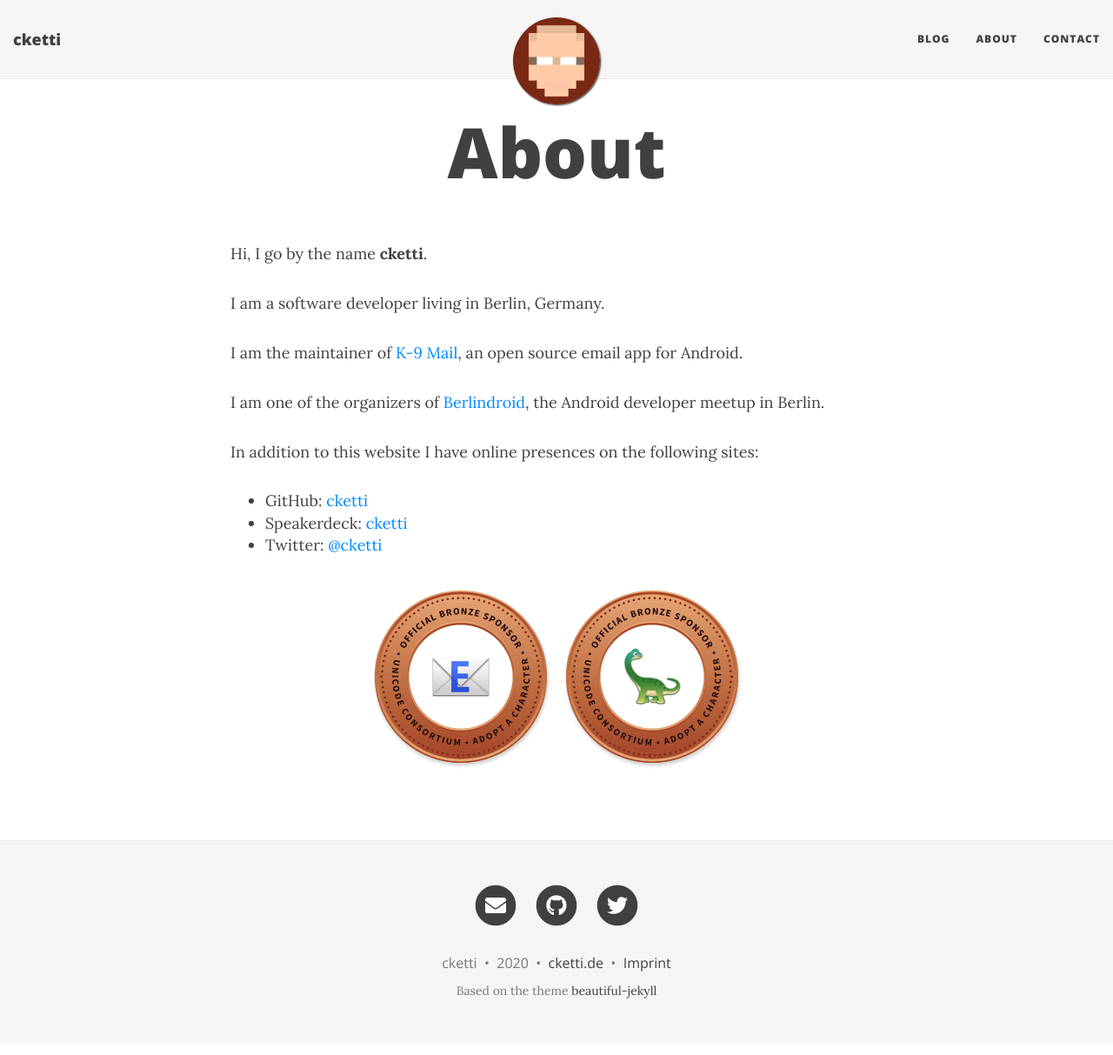
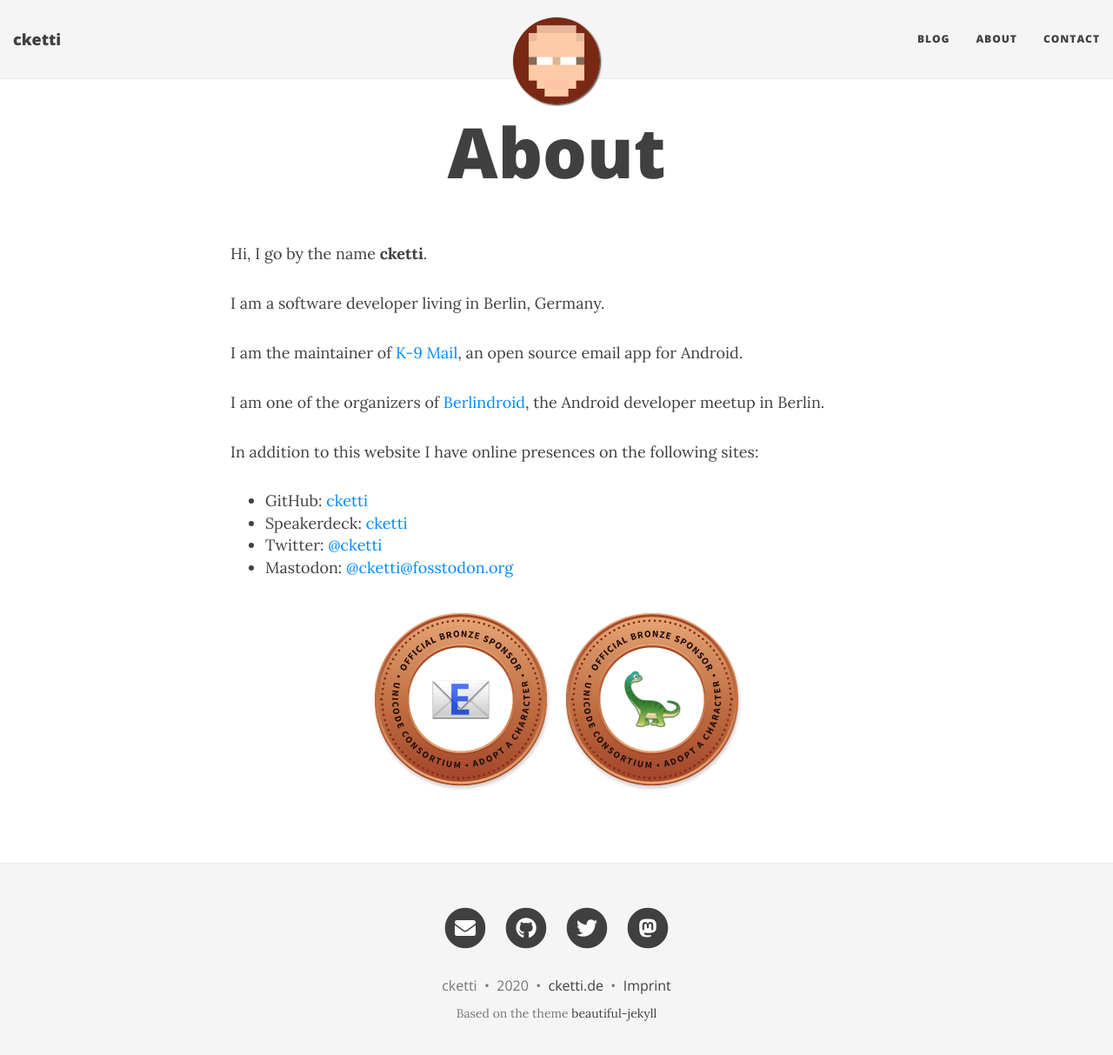
Before and after one commit to cketti/cketti.de, a Jekyll site: the page built from about.md, in a window 1280 px wide and 1226 px high. Shown: the top 1213 px of the window at 87% size. Built offline with Jekyll 4.4.1, drawn with Linux system fonts in a browser that asks for light colours.

Commit message:
Add Mastodon link

```diff
--- a/_config.yml
+++ b/_config.yml
@@ -37,6 +37,7 @@
   email: "hello@cketti.de"
   github: "cketti"
   twitter: "cketti"
+  mastodon: "https://fosstodon.org/@cketti"
 
 url-pretty: "cketti.de"
 
--- a/_data/SocialNetworks.yml
+++ b/_data/SocialNetworks.yml
@@ -90,3 +90,8 @@
   name: "Yelp"
   baseURL: "https://{{ site.author.yelp }}.yelp.com"
   icon: "fab fa-yelp"
+
+mastodon:
+  name: "Mastodon"
+  baseURL: ""
+  icon: "fab fa-mastodon"
--- a/about.md
+++ b/about.md
@@ -17,6 +17,7 @@
 * GitHub: [cketti](https://github.com/cketti)
 * Speakerdeck: [cketti](https://speakerdeck.com/cketti)
 * Twitter: [@cketti](https://twitter.com/cketti)
+* Mastodon: [@cketti@fosstodon.org](https://fosstodon.org/@cketti)
 
 {: .image-in-post}
 [![Official Bronze Sponsor of the Email Emoji](/img/bronze-1F4E7.png)](https://unicode.org/consortium/adopted-characters.html#b1F4E7) [![Official Bronze Sponsor of the Sauropod Emoji](/img/bronze-1F995.png)](https://unicode.org/consortium/adopted-characters.html#b1F995)
```
